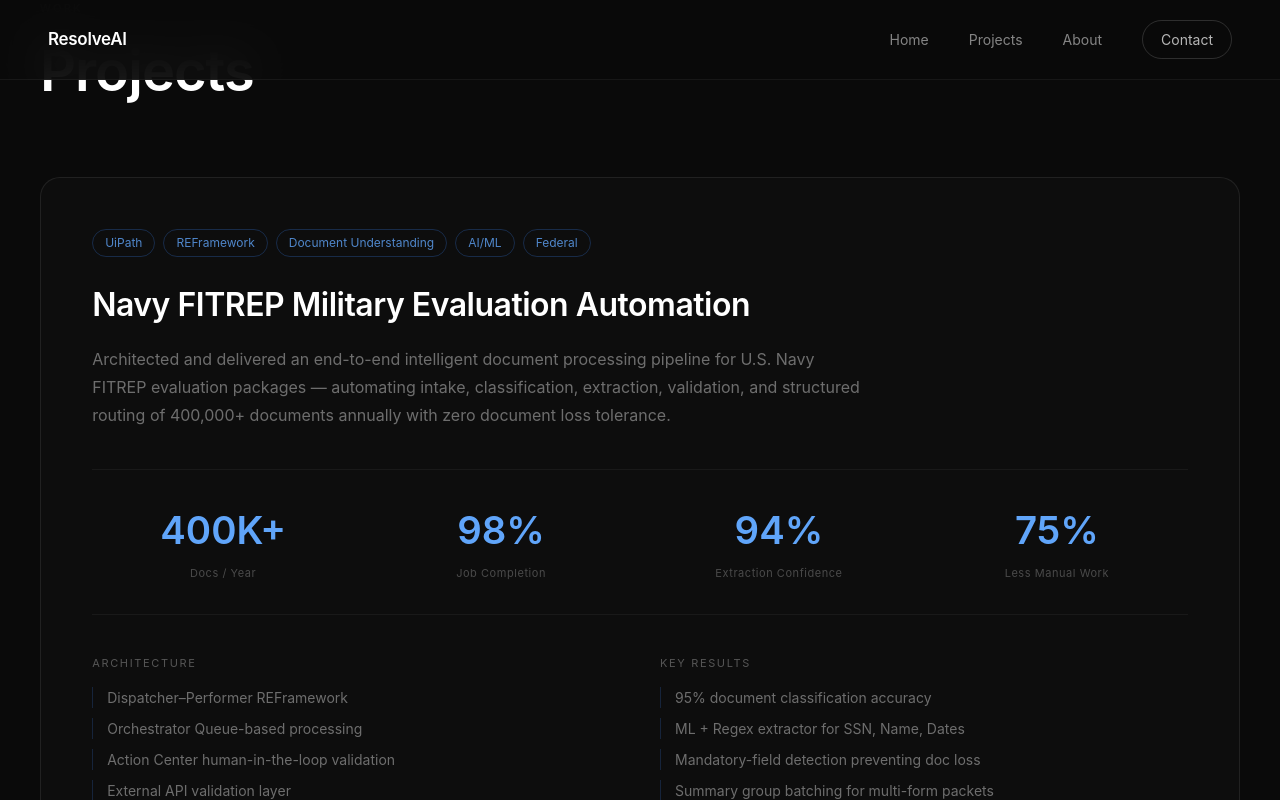
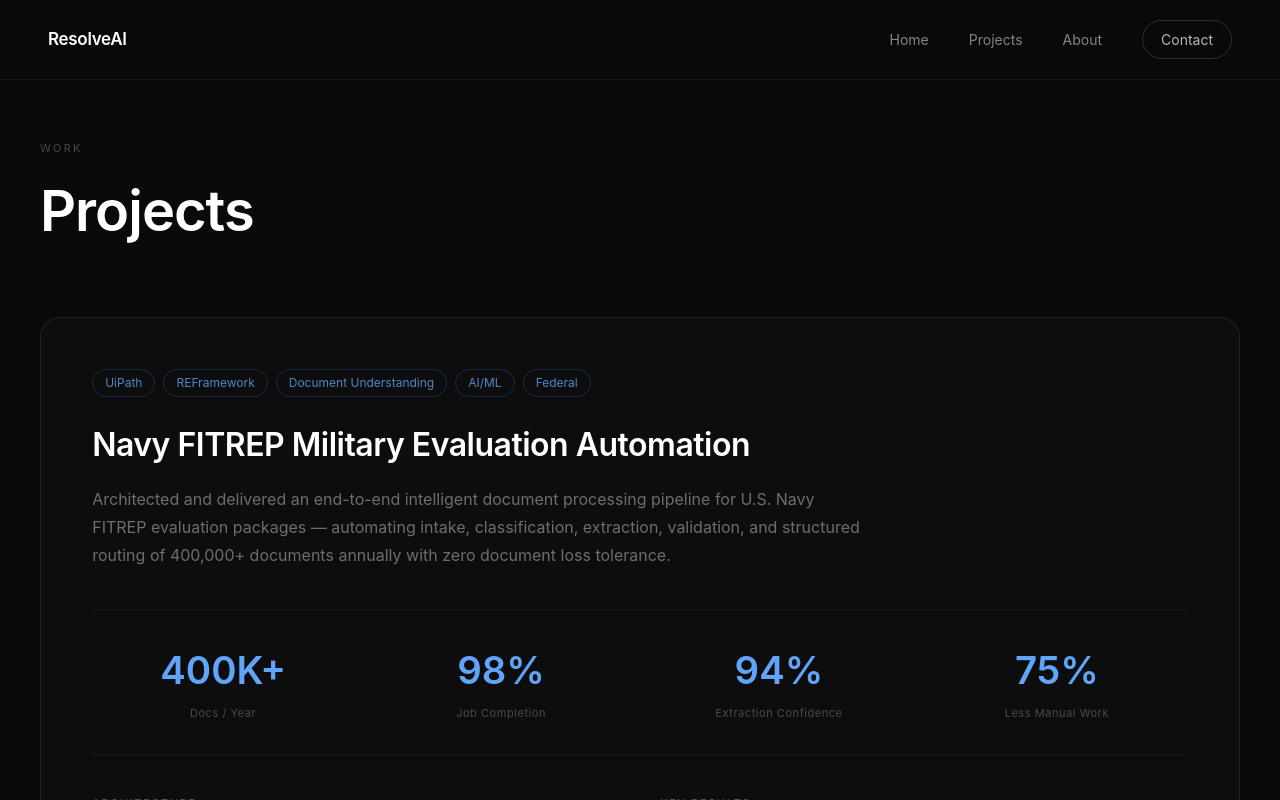
Before and after one commit to srenosh/resolveai, a Next.js app: page /projects in a window 1280 px wide. Shown: the top 800 px of the page. Built offline with nearby package versions, Linux system fonts and the light colour scheme.

Commit message:
Fix projects page title hidden behind nav

```diff
--- a/app/projects/page.tsx
+++ b/app/projects/page.tsx
@@ -1,6 +1,6 @@
 export default function Projects() {
   return (
-    <main className="min-h-screen bg-[#0a0a0a] pt-32 pb-24 px-6">
+    <main className="min-h-screen bg-[#0a0a0a] pb-24 px-6" style={{ paddingTop: "140px" }}>
       <div style={{ maxWidth: '1200px', margin: '0 auto', width: '100%' }}>
         <p style={{ fontSize: '11px', color: 'rgba(255,255,255,0.25)', letterSpacing: '0.2em', textTransform: 'uppercase', marginBottom: '12px' }}>Work</p>
         <h1 style={{ fontSize: 'clamp(36px, 5vw, 56px)', fontWeight: 600, letterSpacing: '-1px', marginBottom: '64px' }}>Projects</h1>
```
